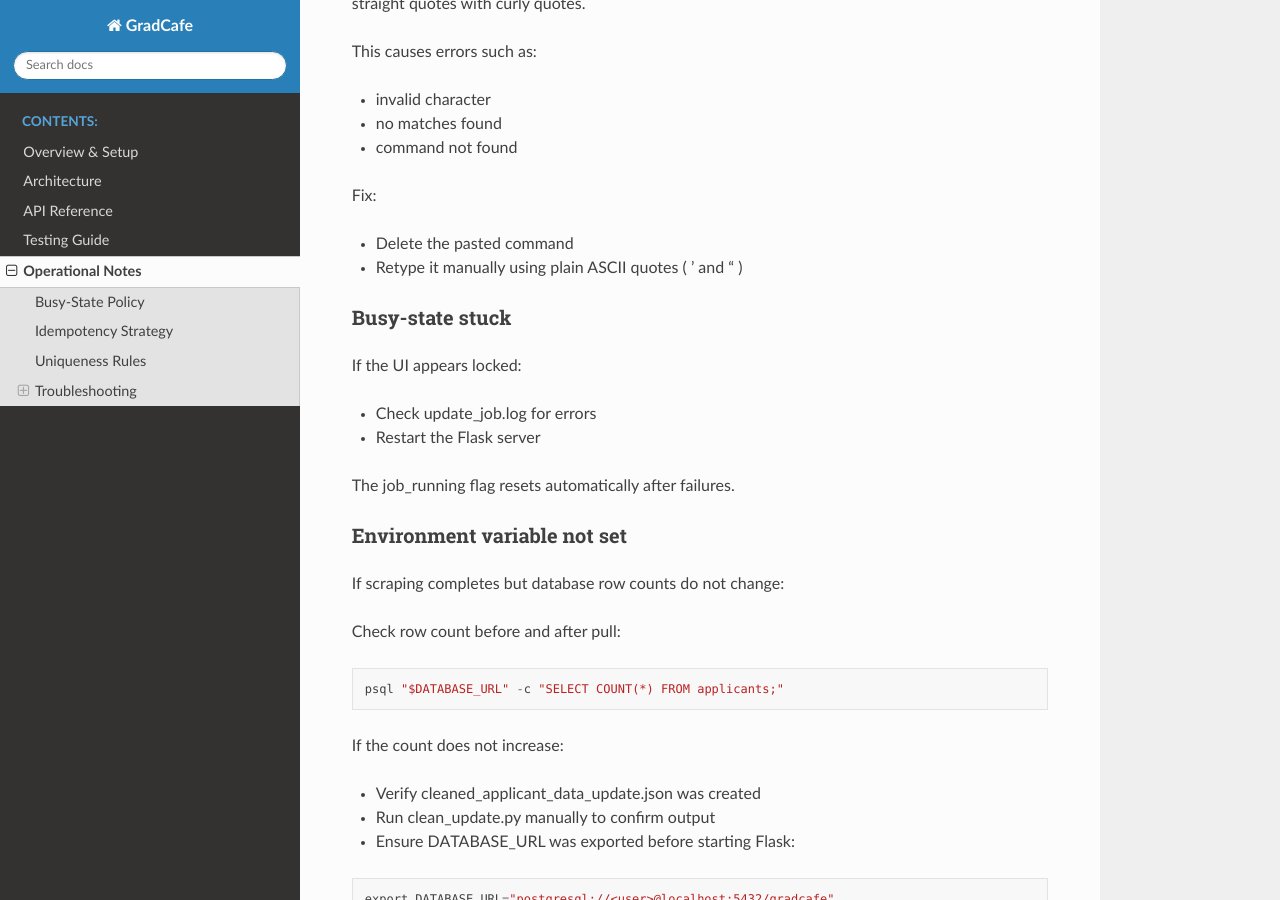
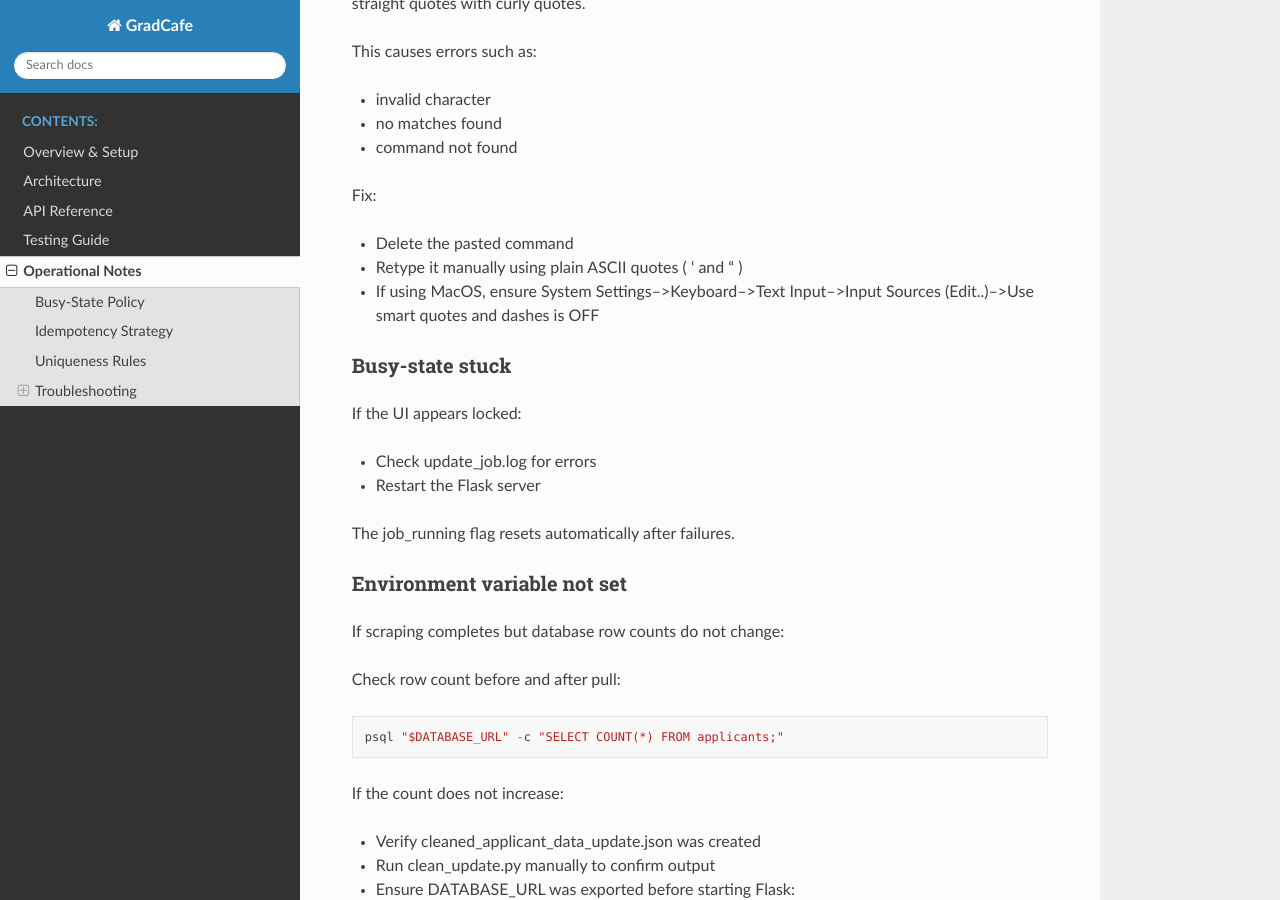
Before and after one commit to nziran/jhu_software_concepts, a Sphinx documentation site: the page built from module_4/docs/source/operational_notes.rst, in a window 1280 px wide and 900 px high, scrolled down 1639 px. Built offline with Sphinx 7.4.7 and the Read the Docs theme 3.1.0, drawn with Linux system fonts in a browser that asks for light colours.

Commit message:
Edits to correct smart quotes issue

```diff
--- a/module_4/docs/source/operational_notes.rst
+++ b/module_4/docs/source/operational_notes.rst
@@ -85,7 +85,8 @@
 Fix:
 
 •	Delete the pasted command
-•	Retype it manually using plain ASCII quotes ( ’ and “ )
+•	Retype it manually using plain ASCII quotes ( ' and " )
+• If using MacOS, ensure System Settings-->Keyboard-->Text Input-->Input Sources (Edit..)-->Use smart quotes and dashes is OFF
 
 
 Busy-state stuck
```
Also changed, not shown: 1 other file.
